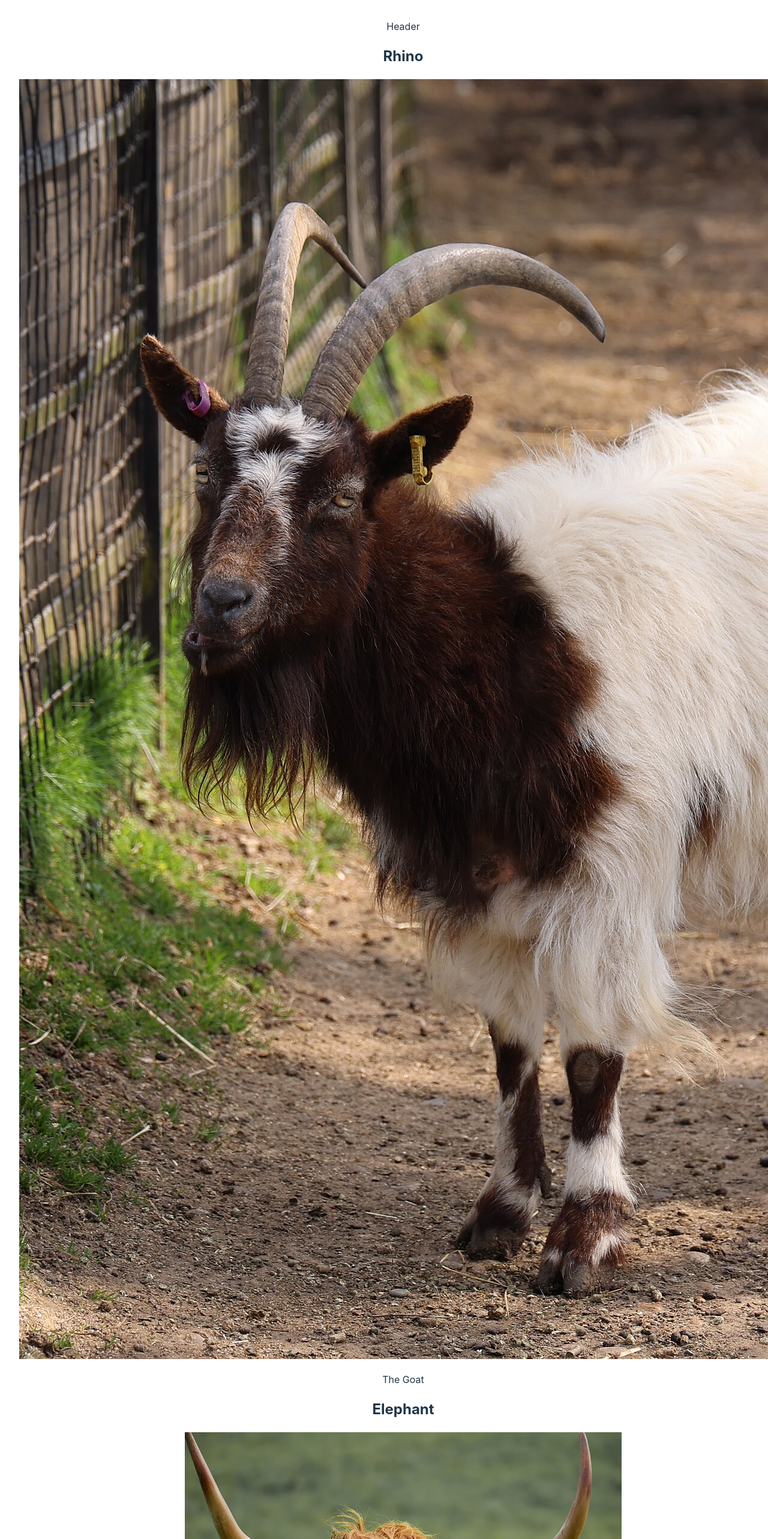
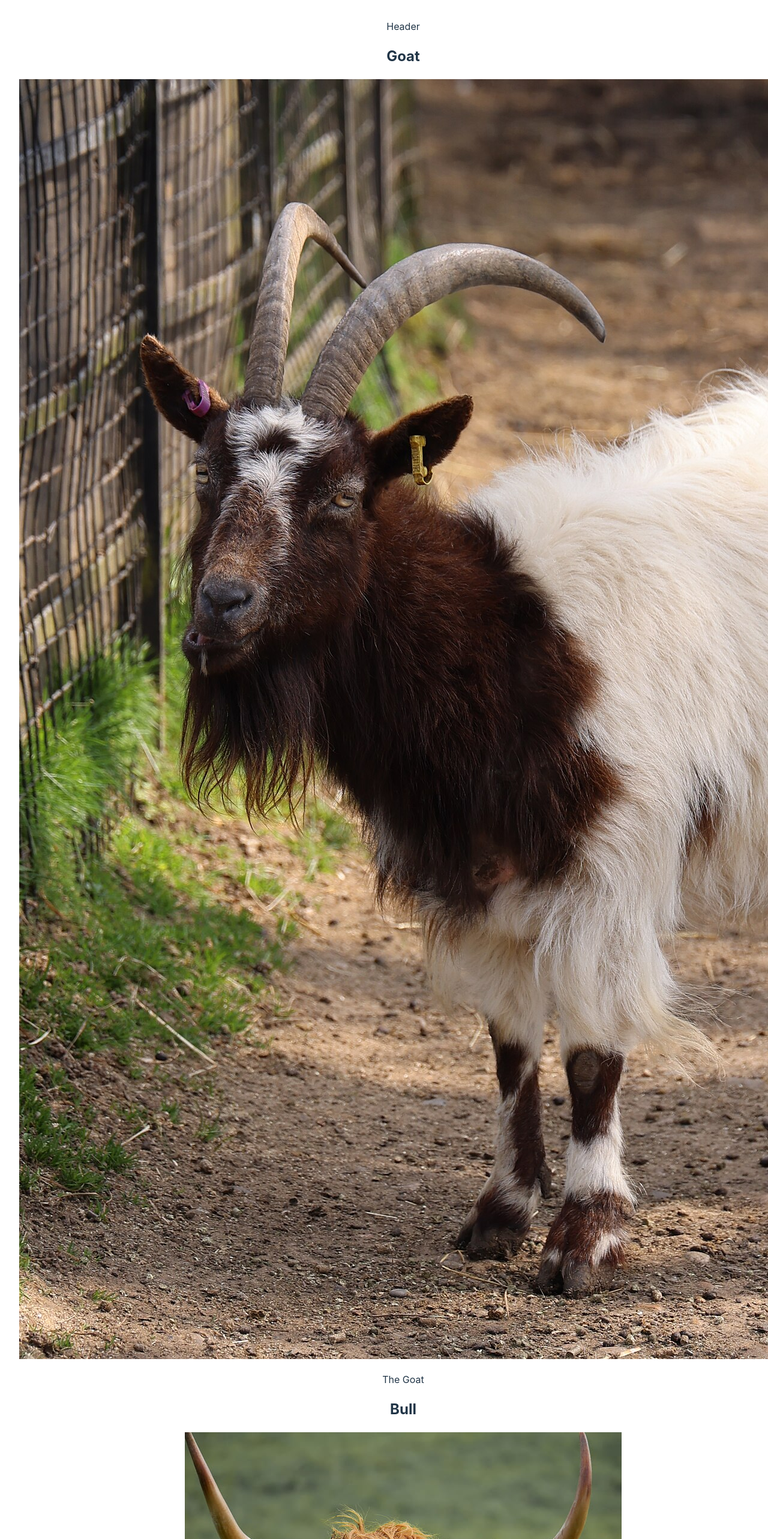
Before and after one commit to BigLu5/horned-beasts, a React (Vite) app: page / in a window 1280 px wide. Shown: the top 2566 px of the page at 60% size. Built offline with nearby package versions, Linux system fonts and the light colour scheme.

Commit message:
update beast names

```diff
--- a/src/components/Gallery.jsx
+++ b/src/components/Gallery.jsx
@@ -4,12 +4,12 @@ export default function Gallery() {
   return (
     <div>
       <HornedBeast
-        title="Rhino"
+        title="Goat"
         imgUrl="./src/img/goat.JPG"
         description="The Goat"
       />
       <HornedBeast
-        title="Elephant"
+        title="Bull"
         imgUrl="./src/img/bull.jpg"
         description="The Bull"
       />
```
